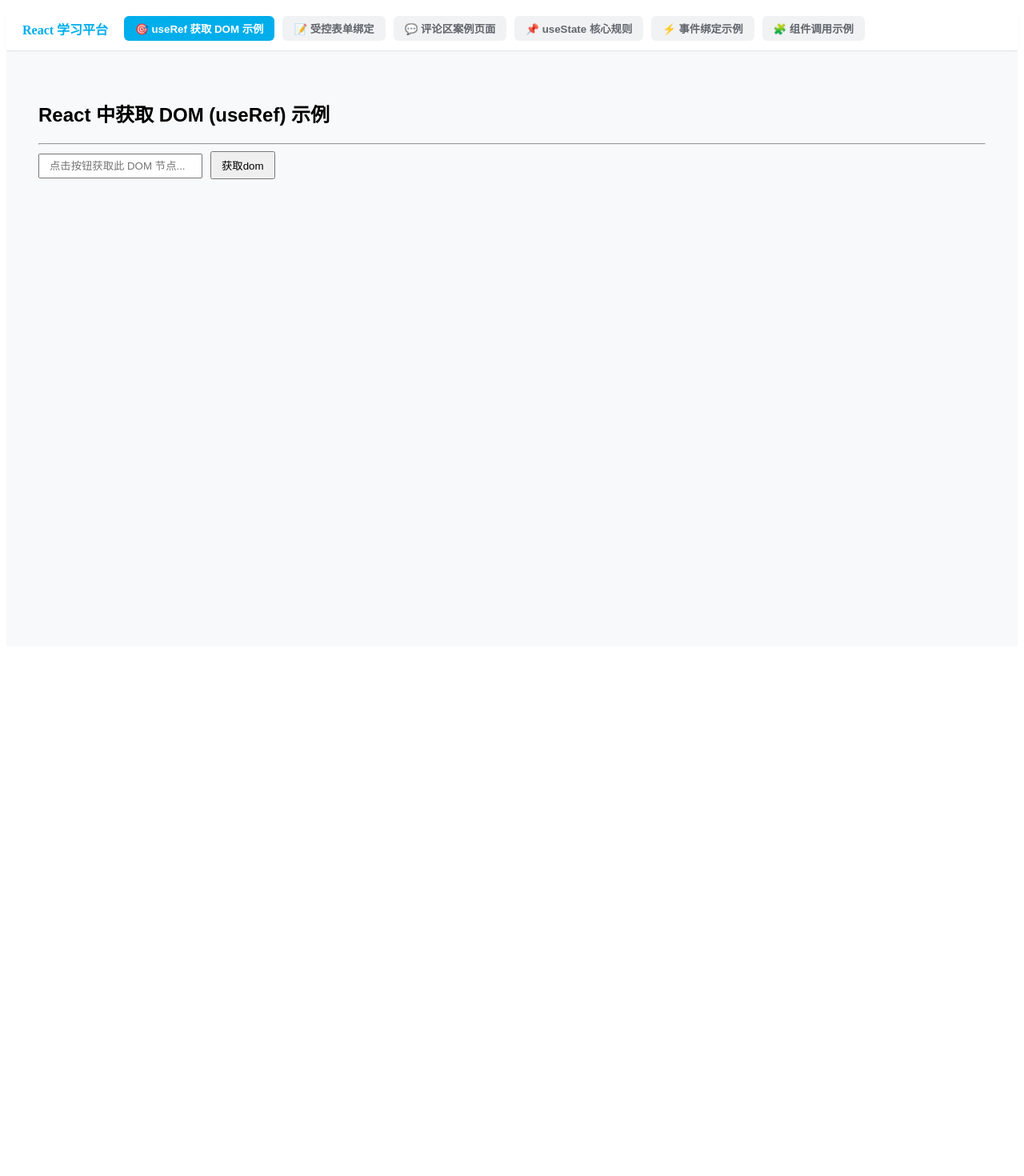
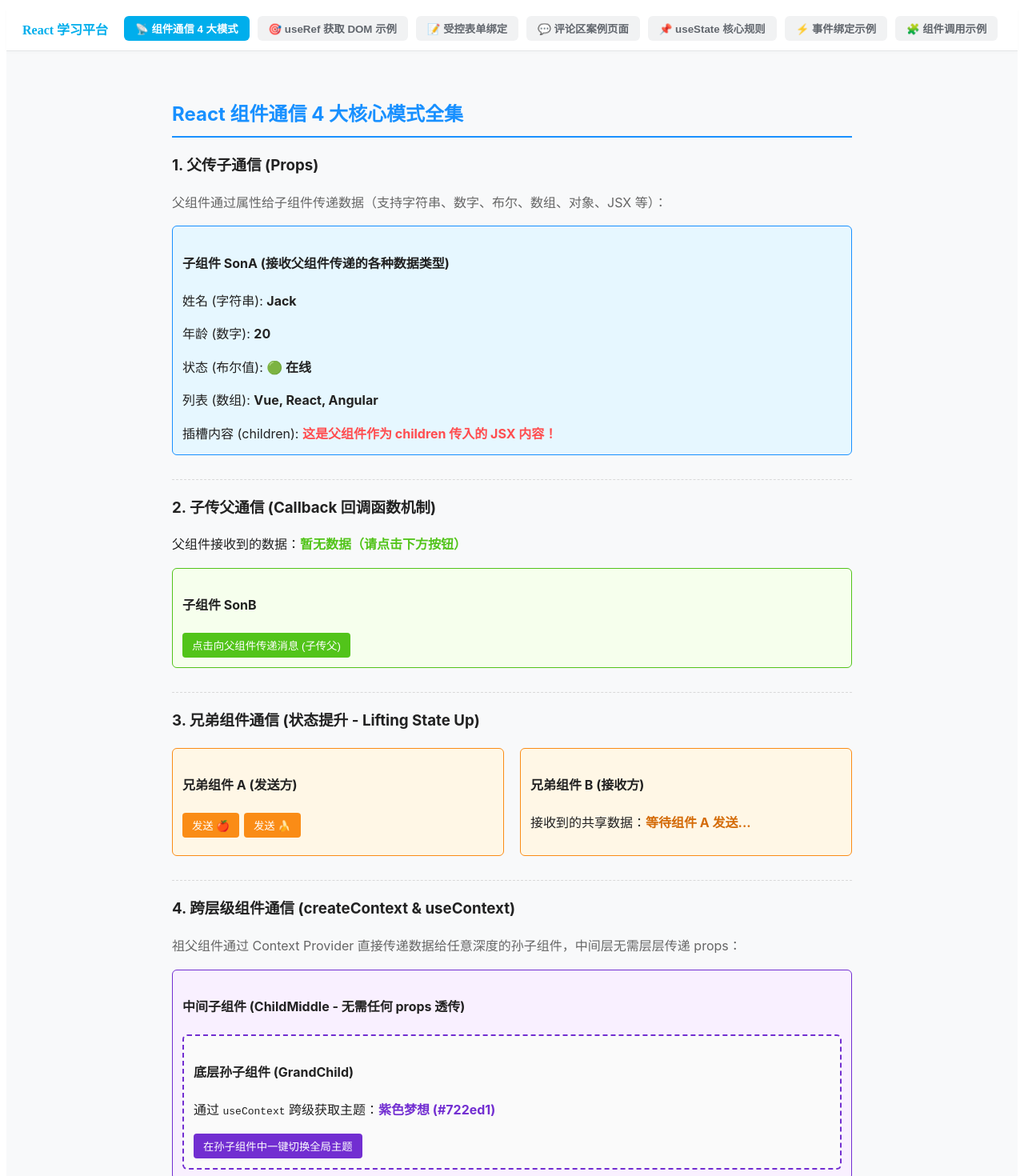
Before and after one commit to LinSky-J/react-learn, a React (Create React App) app: page / in a window 1280 px wide. Shown: the top 1470 px of the page at 80% size. Before the commit the page ends 816 px from the top, so only its background shows below. Built offline with nearby package versions, Linux system fonts and the light colour scheme.

Commit message:
feat: add React component communication 4 core patterns demo (ComponentCommunication.js)

```diff
--- a/src/App.js
+++ b/src/App.js
@@ -3,19 +3,26 @@ import CommentDemo from './CommentDemo';
 import UseStateDemo from './useStateDemo';
 import DomRefDemo from './DomRefDemo';
 import ControlledInputDemo from './ControlledInputDemo';
+import ComponentCommunication from './ComponentCommunication';
 import EventBinding from './EventBinding';
 import ComponentDemo from './ComponentDemo';
 import './index.css';
 
 function App() {
-  // 切换页面 Tab 状态 ('comment' | 'dom' | 'input' | 'useState' | 'event' | 'component')
-  const [activeTab, setActiveTab] = useState('dom');
+  // 切换页面 Tab 状态 ('communication' | 'dom' | 'input' | 'comment' | 'useState' | 'event' | 'component')
+  const [activeTab, setActiveTab] = useState('communication');
 
   return (
     <div className="App" style={{ minHeight: '100vh', backgroundColor: '#f8f9fa' }}>
       {/* 顶部导航栏，允许在各个案例页面之间自由切换 */}
       <nav style={{ backgroundColor: '#fff', borderBottom: '1px solid #e3e5e7', padding: '12px 20px', display: 'flex', gap: '10px', alignItems: 'center', boxShadow: '0 2px 4px rgba(0,0,0,0.02)', flexWrap: 'wrap' }}>
         <span style={{ fontWeight: 'bold', marginRight: '10px', fontSize: '16px', color: '#00aeec' }}>React 学习平台</span>
+
+        <button
+          onClick={() => setActiveTab('communication')}
+          style={{ padding: '6px 14px', borderRadius: '6px', border: 'none', cursor: 'pointer', fontWeight: 'bold', background: activeTab === 'communication' ? '#00aeec' : '#f1f2f3', color: activeTab === 'communication' ? '#fff' : '#61666d' }}>
+          📡 组件通信 4 大模式
+        </button>
 
         <button
           onClick={() => setActiveTab('dom')}
@@ -56,6 +63,7 @@ function App() {
 
       {/* 页面内容区域 */}
       <main style={{ padding: '20px' }}>
+        {activeTab === 'communication' && <ComponentCommunication />}
         {activeTab === 'dom' && <DomRefDemo />}
         {activeTab === 'input' && <ControlledInputDemo />}
         {activeTab === 'comment' && <CommentDemo />}
--- /dev/null
+++ b/src/ComponentCommunication.js
@@ -0,0 +1,231 @@
+// ==========================================================
+// React 组件通信全集 (Component Communication in React)
+// 包含 4 种核心通信模式：
+// 1. 父传子 (Parent -> Child: Props)
+// 2. 子传父 (Child -> Parent: Callback function)
+// 3. 兄弟组件通信 (Sibling Communication: 状态提升)
+// 4. 跨层级组件通信 (Cross-level: Context / useContext)
+// ==========================================================
+
+import React, { useState, createContext, useContext } from 'react';
+
+// ==========================================================
+// 1. 【父传子】Parent -> Child
+// 原理：父组件在调用子组件时绑定属性，子组件通过 props 接收
+// ==========================================================
+function SonA({ name, age, isOnline, userList, children }) {
+  return (
+    <div style={{ border: '1px solid #1890ff', padding: '12px', borderRadius: '6px', margin: '10px 0', backgroundColor: '#e6f7ff' }}>
+      <h4>子组件 SonA (接收父组件传递的各种数据类型)</h4>
+      <p>姓名 (字符串): <strong>{name}</strong></p>
+      <p>年龄 (数字): <strong>{age}</strong></p>
+      <p>状态 (布尔值): <strong>{isOnline ? '🟢 在线' : '🔴 离线'}</strong></p>
+      <p>列表 (数组): <strong>{userList.join(', ')}</strong></p>
+      <div>插槽内容 (children): {children}</div>
+    </div>
+  );
+}
+
+function ParentToChildDemo() {
+  const [name] = useState('Jack');
+  const [age] = useState(20);
+  const [userList] = useState(['Vue', 'React', 'Angular']);
+
+  return (
+    <div style={{ marginBottom: '30px' }}>
+      <h3>1. 父传子通信 (Props)</h3>
+      <p style={{ color: '#666' }}>
+        父组件通过属性给子组件传递数据（支持字符串、数字、布尔、数组、对象、JSX 等）：
+      </p>
+      <SonA
+        name={name}
+        age={age}
+        isOnline={true}
+        userList={userList}
+      >
+        <span style={{ color: '#ff4d4f', fontWeight: 'bold' }}>这是父组件作为 children 传入的 JSX 内容！</span>
+      </SonA>
+    </div>
+  );
+}
+
+
+// ==========================================================
+// 2. 【子传父】Child -> Parent
+// 原理：父组件给子组件传递一个回调函数，子组件调用该函数并传入参数
+// ==========================================================
+function SonB({ onGetSonMsg }) {
+  const sonMsg = '我是来自子组件 SonB 的问候！';
+
+  return (
+    <div style={{ border: '1px solid #52c41a', padding: '12px', borderRadius: '6px', margin: '10px 0', backgroundColor: '#f6ffed' }}>
+      <h4>子组件 SonB</h4>
+      <button
+        onClick={() => onGetSonMsg(sonMsg)}
+        style={{ padding: '6px 12px', backgroundColor: '#52c41a', color: '#fff', border: 'none', borderRadius: '4px', cursor: 'pointer' }}>
+        点击向父组件传递消息 (子传父)
+      </button>
+    </div>
+  );
+}
+
+function ChildToParentDemo() {
+  const [msgFromSon, setMsgFromSon] = useState('');
+
+  // 1. 父组件定义回调函数
+  const getSonMsg = (msg) => {
+    console.log('父组件接收到了子组件的数据:', msg);
+    setMsgFromSon(msg);
+  };
+
+  return (
+    <div style={{ marginBottom: '30px' }}>
+      <h3>2. 子传父通信 (Callback 回调函数机制)</h3>
+      <p>父组件接收到的数据：<span style={{ color: '#52c41a', fontWeight: 'bold' }}>{msgFromSon || '暂无数据（请点击下方按钮）'}</span></p>
+      {/* 2. 把回调函数以 prop 形式传递给子组件 */}
+      <SonB onGetSonMsg={getSonMsg} />
+    </div>
+  );
+}
+
+
+// ==========================================================
+// 3. 【兄弟组件通信】Sibling Communication (状态提升)
+// 原理：将共享状态提升到共同的父组件中，A 组件通过“子传父”修改状态，父组件再通过“父传子”把状态传给 B 组件
+// ==========================================================
+function SiblingA({ onSendToSibling }) {
+  return (
+    <div style={{ border: '1px solid #fa8c16', padding: '12px', borderRadius: '6px', flex: 1, backgroundColor: '#fff7e6' }}>
+      <h4>兄弟组件 A (发送方)</h4>
+      <button
+        onClick={() => onSendToSibling('来自组件 A 的苹果 🍎')}
+        style={{ padding: '6px 12px', backgroundColor: '#fa8c16', color: '#fff', border: 'none', borderRadius: '4px', cursor: 'pointer', marginRight: '6px' }}>
+        发送 🍎
+      </button>
+      <button
+        onClick={() => onSendToSibling('来自组件 A 的香蕉 🍌')}
+        style={{ padding: '6px 12px', backgroundColor: '#fa8c16', color: '#fff', border: 'none', borderRadius: '4px', cursor: 'pointer' }}>
+        发送 🍌
+      </button>
+    </div>
+  );
+}
+
+function SiblingB({ sharedMsg }) {
+  return (
+    <div style={{ border: '1px solid #fa8c16', padding: '12px', borderRadius: '6px', flex: 1, backgroundColor: '#fff7e6' }}>
+      <h4>兄弟组件 B (接收方)</h4>
+      <p>接收到的共享数据：<strong style={{ color: '#d46b08' }}>{sharedMsg || '等待组件 A 发送...'}</strong></p>
+    </div>
+  );
+}
+
+function SiblingDemo() {
+  // 状态提升：在共同的父组件中声明 sharedMsg 状态
+  const [sharedMsg, setSharedMsg] = useState('');
+
+  return (
+    <div style={{ marginBottom: '30px' }}>
+      <h3>3. 兄弟组件通信 (状态提升 - Lifting State Up)</h3>
+      <div style={{ display: 'flex', gap: '20px' }}>
+        {/* A 组件通过回调改变父组件状态 */}
+        <SiblingA onSendToSibling={(msg) => setSharedMsg(msg)} />
+        {/* B 组件接收父组件传递的新状态 */}
+        <SiblingB sharedMsg={sharedMsg} />
+      </div>
+    </div>
+  );
+}
+
+
+// ==========================================================
+// 4. 【跨层级通信】Cross-level Communication (Context / useContext)
+// 原理：使用 createContext 创建上下文，顶层使用 Provider 提供数据，底层使用 useContext 直接消费
+// ==========================================================
+
+// 1. 创建 Context 上下文对象
+const ThemeContext = createContext();
+
+// 底层孙子组件
+function GrandChild() {
+  // 3. 使用 useContext Hook 直接获取顶层 Provider 提供的数据
+  const { color, themeName, toggleTheme } = useContext(ThemeContext);
+
+  return (
+    <div style={{ border: '2px dashed ' + color, padding: '12px', borderRadius: '6px', marginTop: '10px', backgroundColor: '#fafafa' }}>
+      <h4>底层孙子组件 (GrandChild)</h4>
+      <p>通过 <code>useContext</code> 跨级获取主题：<strong style={{ color: color }}>{themeName} ({color})</strong></p>
+      <button
+        onClick={toggleTheme}
+        style={{ padding: '6px 12px', backgroundColor: color, color: '#fff', border: 'none', borderRadius: '4px', cursor: 'pointer' }}>
+        在孙子组件中一键切换全局主题
+      </button>
+    </div>
+  );
+}
+
+// 中间子组件 (无需手动 props 透传)
+function ChildMiddle() {
+  return (
+    <div style={{ border: '1px solid #722ed1', padding: '12px', borderRadius: '6px', margin: '10px 0', backgroundColor: '#f9f0ff' }}>
+      <h4>中间子组件 (ChildMiddle - 无需任何 props 透传)</h4>
+      <GrandChild />
+    </div>
+  );
+}
+
+function ContextDemo() {
+  const [theme, setTheme] = useState({
+    color: '#722ed1',
+    themeName: '紫色梦想'
+  });
+
+  const toggleTheme = () => {
+    setTheme(prev => ({
+      color: prev.color === '#722ed1' ? '#13c2c2' : '#722ed1',
+      themeName: prev.color === '#722ed1' ? '#13c2c2' : '紫色梦想'
+    }));
+  };
+
+  return (
+    <div style={{ marginBottom: '30px' }}>
+      <h3>4. 跨层级组件通信 (createContext & useContext)</h3>
+      <p style={{ color: '#666' }}>祖父组件通过 Context Provider 直接传递数据给任意深度的孙子组件，中间层无需层层传递 props：</p>
+      {/* 2. 在顶层组件通过 Provider 包裹并提供 value */}
+      <ThemeContext.Provider value={{ ...theme, toggleTheme }}>
+        <ChildMiddle />
+      </ThemeContext.Provider>
+    </div>
+  );
+}
+
+
+// ==========================================================
+// 汇总演示根组件：ComponentCommunication
+// ==========================================================
+function ComponentCommunication() {
+  return (
+    <div style={{ padding: '20px', fontFamily: '-apple-system, BlinkMacSystemFont, "Segoe UI", Roboto, sans-serif', maxWidth: '850px', margin: '0 auto', color: '#222', lineHeight: '1.6' }}>
+      <h2 style={{ color: '#1890ff', borderBottom: '2px solid #1890ff', paddingBottom: '8px' }}>
+        React 组件通信 4 大核心模式全集
+      </h2>
+
+      {/* 1. 父传子 */}
+      <ParentToChildDemo />
+      <hr style={{ border: 'none', borderTop: '1px dashed #d9d9d9', margin: '20px 0' }} />
+
+      {/* 2. 子传父 */}
+      <ChildToParentDemo />
+      <hr style={{ border: 'none', borderTop: '1px dashed #d9d9d9', margin: '20px 0' }} />
+
+      {/* 3. 兄弟组件通信 */}
+      <SiblingDemo />
+      <hr style={{ border: 'none', borderTop: '1px dashed #d9d9d9', margin: '20px 0' }} />
+
+      {/* 4. 跨层级通信 */}
+      <ContextDemo />
+    </div>
+  );
+}
+
+export default ComponentCommunication;
```
